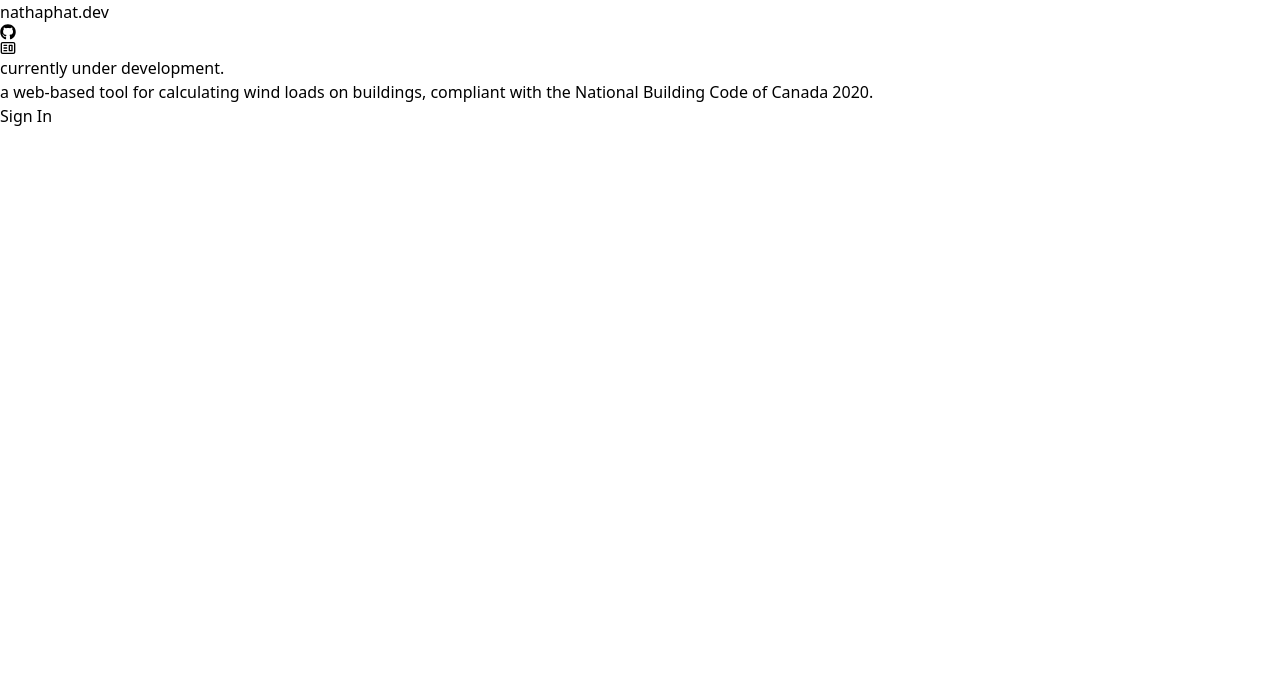
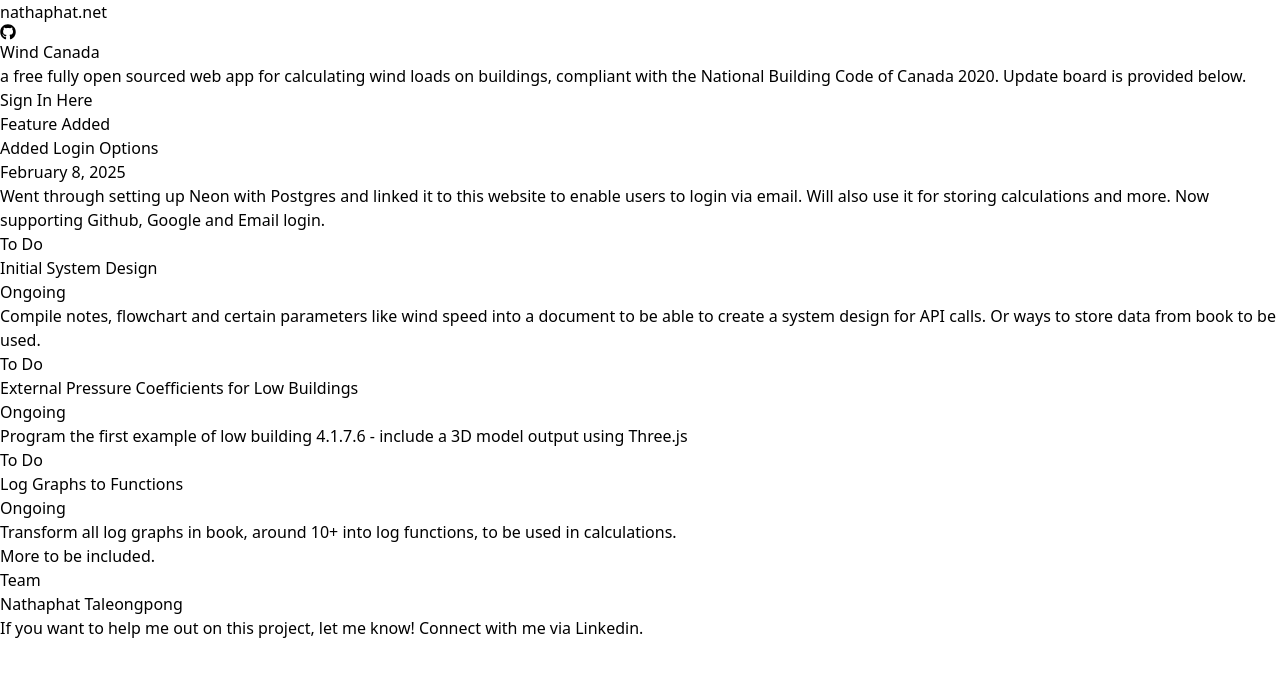
Before and after one commit to putt-t/wind-canada, a Next.js app in the folder wind-canada/: page / in a window 1280 px wide. Shown: the top 676 px of the page. Built offline with nearby package versions, Linux system fonts and the light colour scheme.

Commit message:
Added update board

```diff
--- /dev/null
+++ b/wind-canada/src/app/components/UpdateBoard.tsx
@@ -0,0 +1,67 @@
+export function UpdateBoard() {
+  return (
+    <div className="space-y-4 mb-8">
+      <div className="border rounded-lg p-6 bg-white">
+        <div className="flex justify-between items-center mb-2">
+          <div className="flex items-center gap-2">
+            <span className="bg-yellow-200 px-2 py-1 text-sm">
+              Feature Added
+            </span>
+            <h2 className="font-medium">Added Login Options</h2>
+          </div>
+          <span className="text-gray-500">February 8, 2025</span>
+        </div>
+        <p className="text-gray-600">
+          Went through setting up Neon with Postgres and linked it to this
+          website to enable users to login via email. Will also use it for
+          storing calculations and more. Now supporting Github, Google and Email
+          login.
+        </p>
+      </div>
+
+      <div className="border rounded-lg p-6 bg-white">
+        <div className="flex justify-between items-center mb-2">
+          <div className="flex items-center gap-2">
+            <span className="bg-green-200 px-2 py-1 text-sm">To Do</span>
+            <h2 className="font-medium">Initial System Design</h2>
+          </div>
+          <span className="text-gray-500">Ongoing</span>
+        </div>
+        <p className="text-gray-600">
+          Compile notes, flowchart and certain parameters like wind speed into a
+          document to be able to create a system design for API calls. Or ways
+          to store data from book to be used.
+        </p>
+      </div>
+      <div className="border rounded-lg p-6 bg-white">
+        <div className="flex justify-between items-center mb-2">
+          <div className="flex items-center gap-2">
+            <span className="bg-green-200 px-2 py-1 text-sm">To Do</span>
+            <h2 className="font-medium">
+              External Pressure Coefficients for Low Buildings
+            </h2>
+          </div>
+          <span className="text-gray-500">Ongoing</span>
+        </div>
+        <p className="text-gray-600">
+          Program the first example of low building 4.1.7.6 - include a 3D model
+          output using Three.js
+        </p>
+      </div>
+      <div className="border rounded-lg p-6 bg-white">
+        <div className="flex justify-between items-center mb-2">
+          <div className="flex items-center gap-2">
+            <span className="bg-green-200 px-2 py-1 text-sm">To Do</span>
+            <h2 className="font-medium">Log Graphs to Functions</h2>
+          </div>
+          <span className="text-gray-500">Ongoing</span>
+        </div>
+        <p className="text-gray-600">
+          Transform all log graphs in book, around 10+ into log functions, to be
+          used in calculations.
+        </p>
+      </div>
+      <p className="p-2 text-gray-600">More to be included.</p>
+    </div>
+  );
+}
--- a/wind-canada/src/app/page.tsx
+++ b/wind-canada/src/app/page.tsx
@@ -1,17 +1,18 @@
 import React from "react";
 import { FaGithub } from "react-icons/fa";
-import { CgWebsite } from "react-icons/cg";
 import Link from "next/link";
+import { UpdateBoard } from "./components/UpdateBoard";
 
 export default function Home() {
+  const teamMembers = [["Nathaphat Taleongpong"]];
   return (
-    <div className="relative min-h-screen font-inter flex flex-col font-thin bg-gray-100">
+    <div className="min-h-screen font-inter font-normal bg-gray-50">
       <header className="mb-2">
-        <nav className="flex justify-between items-center p-2 sm:p-6">
-          <div className="text-xl font-normal text-gray-800">nathaphat.dev</div>
-          <div className="flex items-center space-x-4">
+        <nav className="flex justify-between items-center p-4 sm:p-6">
+          <div className="text-xl font-medium text-gray-800">nathaphat.net</div>
+          <div className="flex items-center space-x-4 mr-5">
             <a
-              href="https://github.com/putt-t"
+              href="https://github.com/putt-t/wind-canada"
               target="_blank"
               rel="noopener noreferrer"
               className="text-gray-700 hover:text-gray-900"
@@ -19,34 +20,64 @@
             >
               <FaGithub className="w-6 h-6" />
             </a>
-            <a
-              href="https:/nathaphat.net"
-              target="_blank"
-              rel="noopener noreferrer"
-              className="text-gray-700 hover:text-gray-900"
-              aria-label="Website"
-            >
-              <CgWebsite className="w-6 h-6" />
-            </a>
           </div>
         </nav>
       </header>
+      <div className="min-h-screen bg-gray-50 p-8">
+        <div className="max-w-4xl mx-auto">
+          <header className="flex justify-between items-center mb-4">
+            <h1 className="text-4xl font-serif">Wind Canada</h1>
+          </header>
 
-      <main className="flex-grow max-w-2xl mx-auto px-4 sm:px-6 lg:px-8 flex flex-col items-center justify-center">
-        <section className="text-center">
-          <h1 className="text-2xl sm:text-3xl font-normal mb-2 text-gray-800">
-            currently under development.
-          </h1>
-          <p className="text-gray-600 mt-3 mb-5">
-            a web-based tool for calculating wind loads on buildings, compliant
-            with the National Building Code of Canada 2020.
-          </p>
-        </section>
-        <Link href="/signin" className="text-blue-500 hover:underline">
-          Sign In
-      </Link>
-      </main>
+          <main>
+            <div className="mb-8">
+              <p>
+                a free fully open sourced web app for calculating wind loads on
+                buildings, compliant with the National Building Code of Canada
+                2020. Update board is provided below.
+              </p>
+            </div>
 
+            <div className="flex items-center justify-center mb-10">
+              <div className="flex flex-col items-center">
+                <div className="flex flex-col items-center mb-2">
+                  <Link
+                    href="/signin"
+                    className="text-blue-500 hover:underline font-semibold"
+                  >
+                    Sign In Here
+                  </Link>
+                </div>
+              </div>
+            </div>
+
+            <UpdateBoard />
+
+            <section>
+              <h2 className="text-xl font-medium mb-6">Team</h2>
+              <div className="grid grid-cols-3 gap-y-4 gap-x-8">
+                {teamMembers.map((row, rowIndex) =>
+                  row.map((member, colIndex) => (
+                    <div
+                      key={`${rowIndex}-${colIndex}`}
+                      className="text-gray-800"
+                    >
+                      {member}
+                    </div>
+                  )),
+                )}
+              </div>
+            </section>
+
+            <footer className="mt-12 pt-8 border-t italic font-light">
+              <p>
+                If you want to help me out on this project, let me know! Connect
+                with me via Linkedin.
+              </p>
+            </footer>
+          </main>
+        </div>
+      </div>
     </div>
   );
 }
```
Also changed, not shown: wind-canada/src/app/components/SignIn.tsx (+10 -9 lines).
